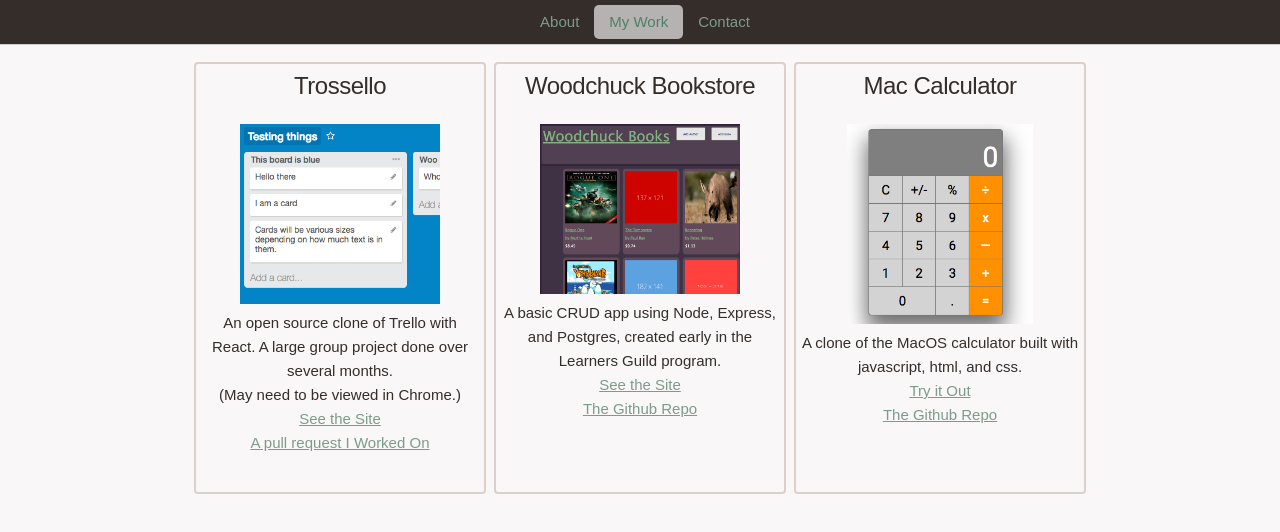
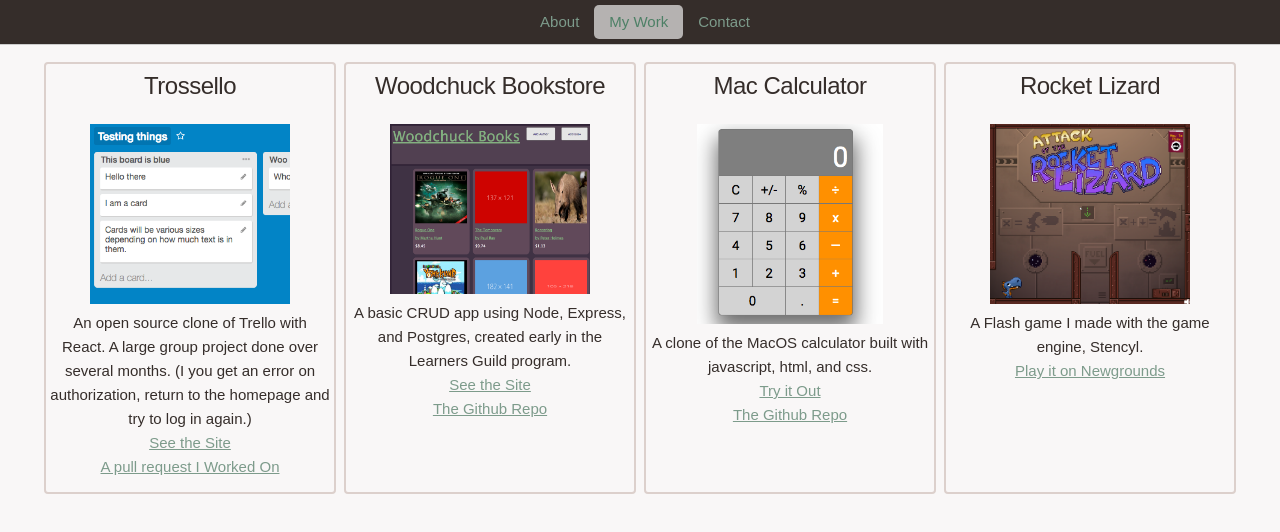
Before and after one commit to mantinone/mantinone.github.io, a plain HTML site: page public/work.html in a window 1280 px wide. Drawn offline with Linux system fonts and the light colour scheme.

```diff
--- a/public/styles/style.css
+++ b/public/styles/style.css
@@ -18,7 +18,7 @@
 }
 
 .master {
-  padding-top: 10px;
+  padding: 10px 20px;
 }
 
 .project {
--- a/public/work.html
+++ b/public/work.html
@@ -20,7 +20,7 @@
         <div class="project center-top">
           <h5>Trossello</h5>
           <a href="https://trossello.apps.learnersguild.org/"><img class="image" src="images/trossello.png"/></a>
-          An open source clone of Trello with React.  A large group project done over several months. <br/>(May need to be viewed in Chrome.)
+          An open source clone of Trello with React.  A large group project done over several months. (I you get an error on authorization, return to the homepage and try to log in again.)
 
           <a href="https://trossello.apps.learnersguild.org/">
             <u>See the Site</u>
@@ -56,6 +56,16 @@
             </a>
         </div>
 
+        <div class="project center-top">
+          <h5>Rocket Lizard</h5>
+          <a href="calculator/index.html"><img class="image" src="images/rocketLizard.png"/> </a>
+          A Flash game I made with the game engine, Stencyl.
+
+            <a href="http://www.newgrounds.com/portal/view/625836">
+               <u>Play it on Newgrounds</u>
+            </a>
+        </div>
+
       </div>
     </div>
   </body>
```
Also changed, not shown: public/contact.html (+3 -1 lines), public/index.html (+4 -2 lines), public/images/rocketLizard.png (added), 1 other file.
